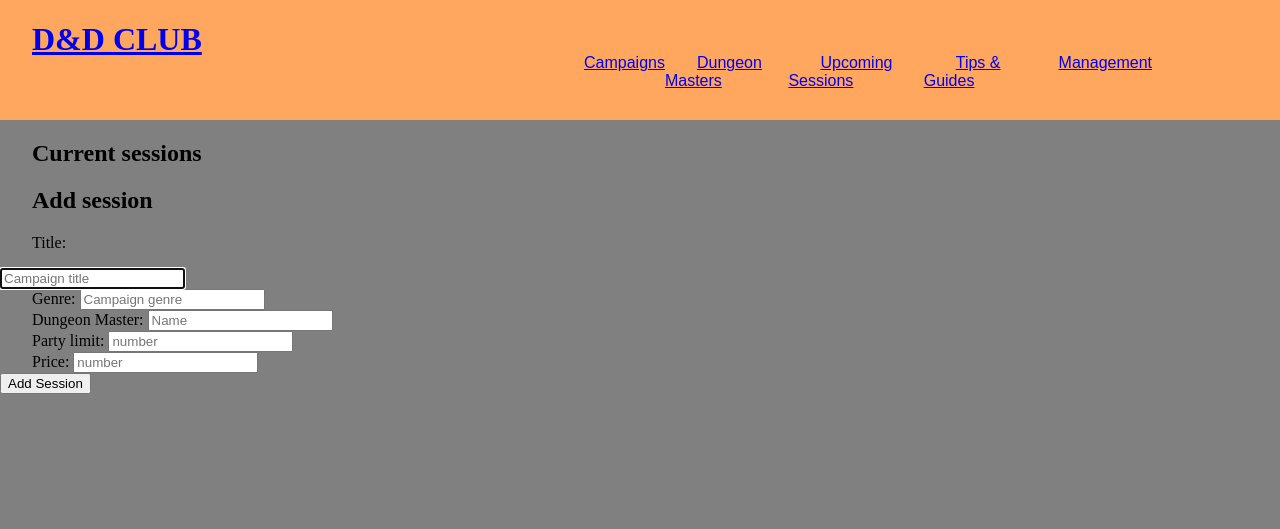
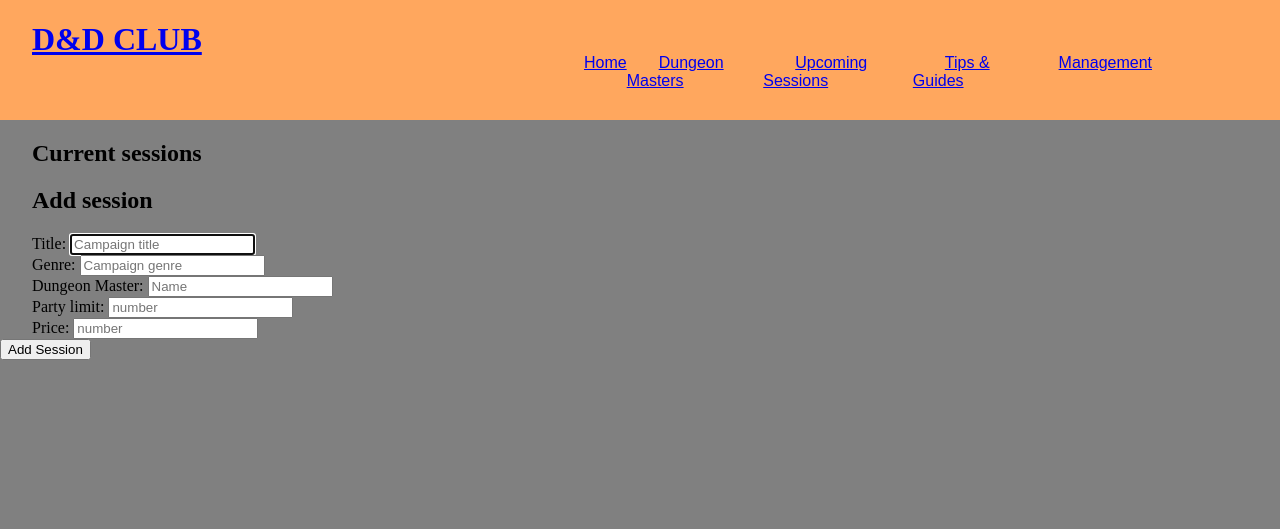
Before and after one commit to Laufley/DnD_Vault_Website, a Flask app: page /management/sessions in a window 1280 px wide. Shown: the top 529 px of the page. Run offline with Flask 2, Linux system fonts and the light colour scheme; data that the repository does not hold is empty; some libraries are stand-ins or nearby versions.

Commit message:
public campaigns rerouted to home

```diff
--- a/controllers/controller.py
+++ b/controllers/controller.py
@@ -43,10 +43,10 @@ def management_board():
 
 
 # # GET list of campaigns
-@public_blueprint.route("/campaigns", methods=['GET'] )
+@public_blueprint.route("/home", methods=['GET'] )
 def campaigns():
     list_of_campaigns = campaign_repository.select_all_campaigns() # NEW
-    return render_template('public/campaigns/campaigns.html', all_campaigns= list_of_campaigns)
+    return render_template('/public/home.html', all_campaigns= list_of_campaigns)
 
 # SHOW
 # GET '/campaigns/<id>'
--- a/db/dnd_club.sql
+++ b/db/dnd_club.sql
@@ -15,6 +15,7 @@ CREATE TABLE campaigns (
     dm VARCHAR(255),
     max_capacity INT,
     price INT
+    date
 );
 
 CREATE TABLE players_history (
--- a/static/style.css
+++ b/static/style.css
@@ -1,4 +1,5 @@
-/* Intro page */
+/* Intro (Index) page */
+
 .empty-page {
     background-color:  black;
 }
@@ -6,6 +7,7 @@
 #intro-text {
     color: white;
 }
+
 /* Base CSS*/
 
 body {
@@ -21,7 +23,7 @@ body {
 #title {
     font-style: none;
     margin-top: 1rem;
-    color: white;
+    color: blue;
     display: flex;
     flex-direction: column;
     align-items: left;
@@ -30,7 +32,7 @@ body {
 
 #navigation > ul {
     font-family: 'Lobster', sans-serif;
-    color: white;;
+    color: rgb(75, 9, 207);;
     list-style: none;
     display: flex;
     flex-direction:row;
@@ -78,58 +80,3 @@ body {
     'footer footer';
 
 }
-
-/* #book_collection {
-font-family: monospace;
-}
-
-#single {
-font-family: 'Dancing Script', sans-serif;
-}   */
-
-/* #add_to_favourites{
-display: flex;
-margin-left: 0rem;
-border-radius: 5rem;
-background-color: #a0e6d4;
-border: none;
-color: rgb(255, 255, 255);
-width: 10rem;
-} */
-
-/* #delete_button {
-display: flex;
-margin-left: 0rem;
-border-radius: 5rem;
-background-color: #ed8fdb;
-border: none;
-color: white;
-width: 10rem;
-} */
-
-
-/* #add-a-book{
-background-color: rgb(255, 167, 94);
-width: 100%;
-padding-bottom:1rem;
-grid-area: addition;
-}
-
-#new {
-font-family: 'Dancing Script', sans-serif;
-} */
-
-
-
-
-/* #img{
-margin-left: 50px;
-}
-
-#link{
-margin-left: 50px;
-}
-
-.text {
-font-family: monospace;
-} */
--- a/templates/base.html
+++ b/templates/base.html
@@ -10,11 +10,11 @@
 </head>
 <body id="grid-container">
     <header id = "header">
-        <a href="/campaigns"><h1>D&D CLUB</h1></a>
+        <a href="/home" ><h1>D&D CLUB</h1></a>
         <nav id="navigation">
             <ul>
                 <li>
-                    <a href="/campaigns">Campaigns</a>
+                    <a href="/home">Home</a>
                 </li>
                 <li>
                     <a href="/dm">Dungeon Masters</a>
--- a/templates/management/sessions.html
+++ b/templates/management/sessions.html
@@ -16,8 +16,8 @@
             <form action="/management/sessions" method="post">
 
             <div>
-                <label for="title">Title:</label>
-                <input type="text" id="title" name="title" placeholder="Campaign title" required autofocus>
+                <label for="campaign_title">Title:</label>
+                <input type="text" id="campaign_title" name="title" placeholder="Campaign title" required autofocus>
             </div>
             <div>
                 <label for="genre">Genre:</label>
```
Also changed, not shown: templates/public/campaigns/campaign.html (+7 -6 lines), templates/public/home.html (added, +11 -0 lines).
